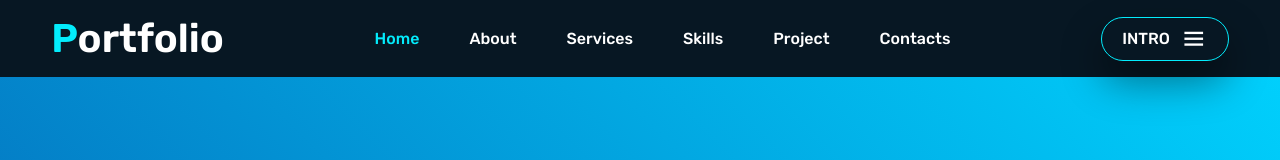
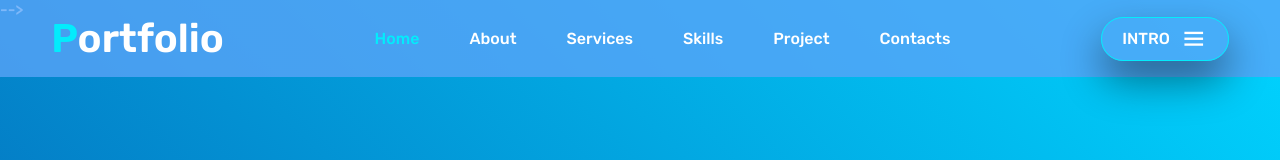
Before and after one commit to shwetankPrasar/shwetankPrasar.github.io, a plain HTML site: page index.html in a window 1280 px wide. Shown: the top 160 px of the page. Drawn offline with nearby package versions, Linux system fonts and the light colour scheme.

Commit message:
Update style.css

```diff
--- a/style.css
+++ b/style.css
@@ -33,7 +33,7 @@ header {
     width: 100%;
     z-index: 1000;
     padding: 15px 10%;
-    background: #071723;
+    background:#5aa5f9c7;
     transition: all ease .45s;
 }
 
```
